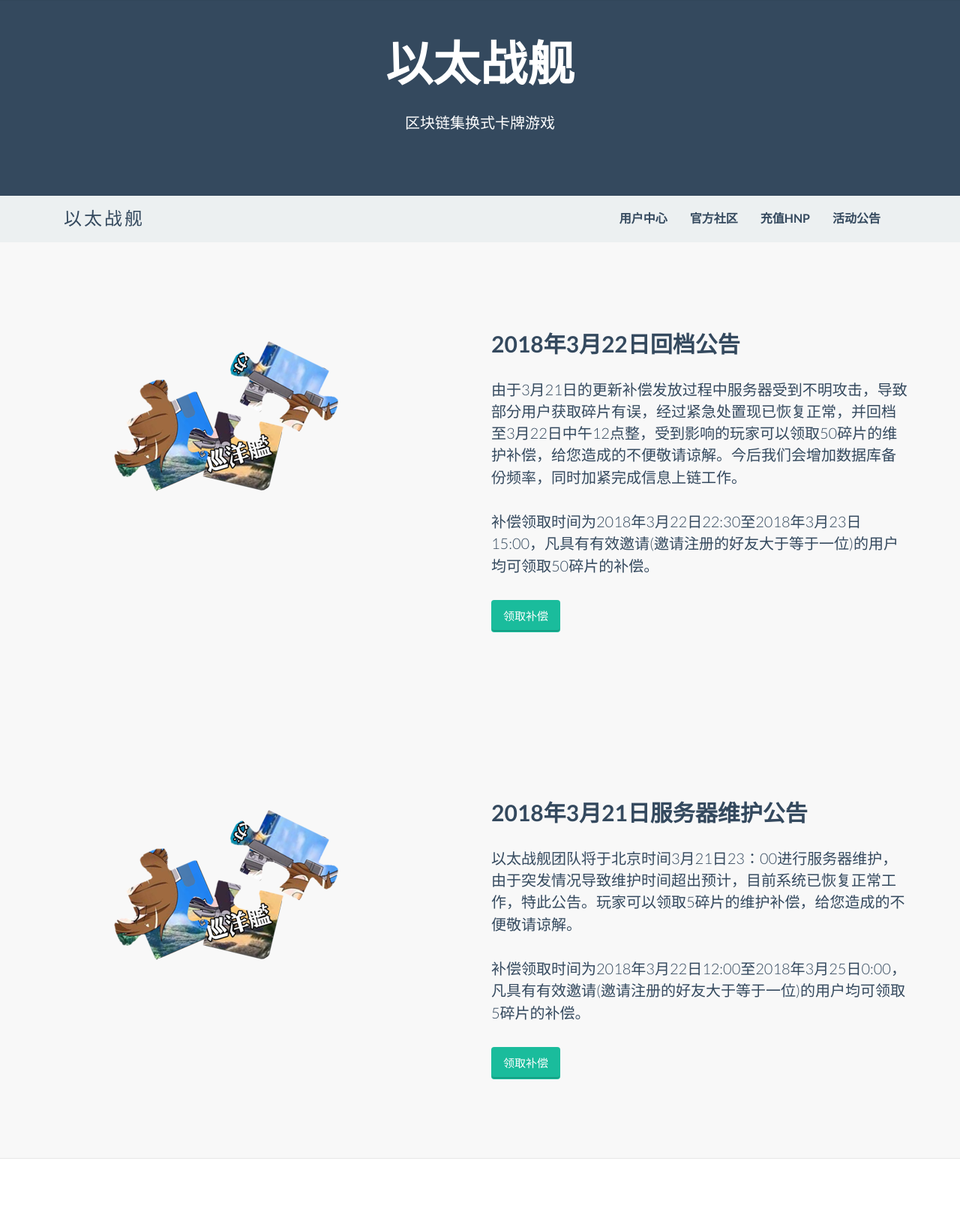
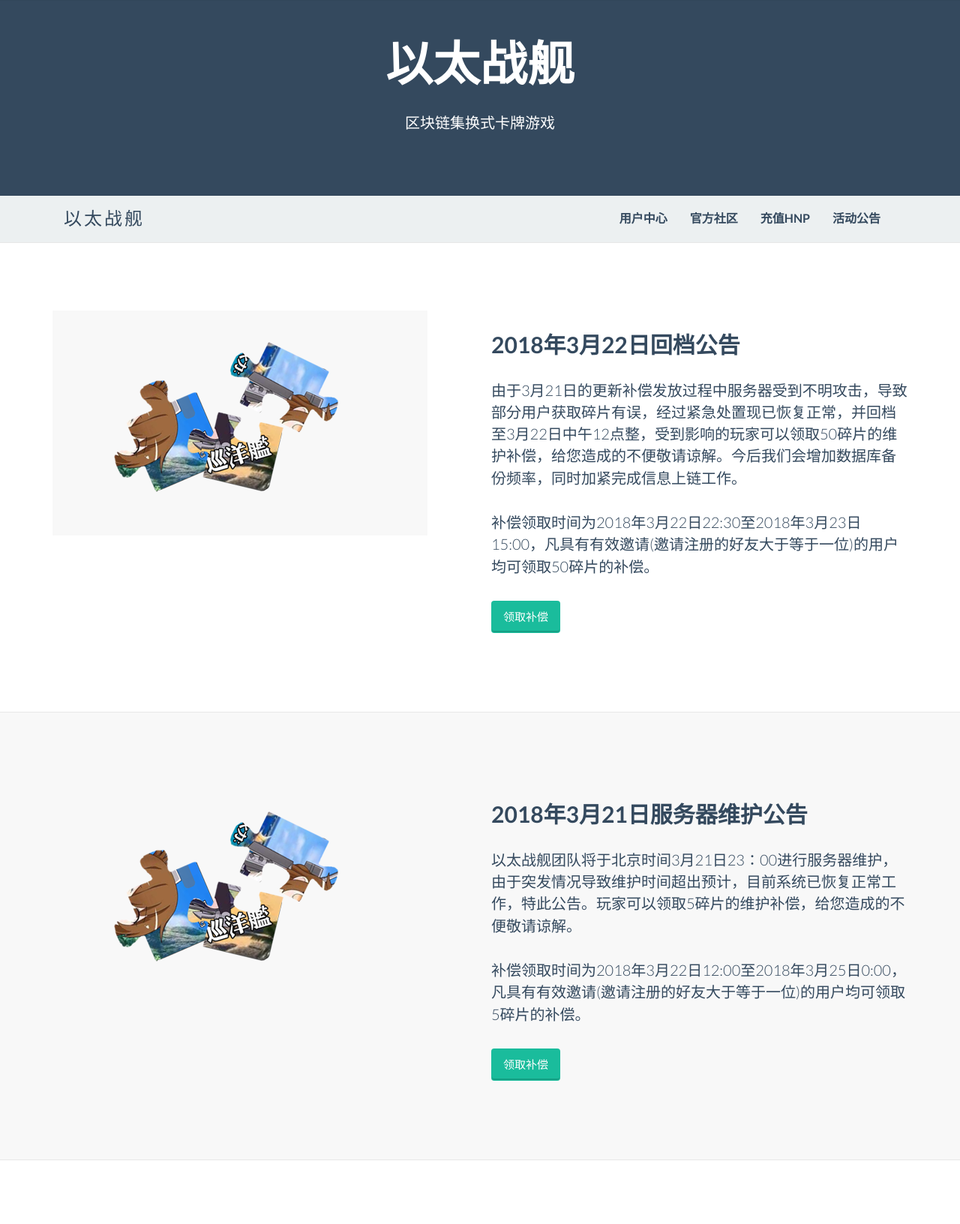
Before and after one commit to ubltroll/lamer_py, a Django app: page /notice in a window 1280 px wide. Shown: the top 1632 px of the page at 75% size. Run offline with Django 3.2, Linux system fonts and the light colour scheme; some libraries are stand-ins or nearby versions.

Commit message:
1.3.5b
美化

```diff
--- a/milicien/templates/notice.html
+++ b/milicien/templates/notice.html
@@ -15,7 +15,7 @@
 	</div>
 
 <div id='head'></div>
-<div class="content-section-a">
+<div class="content-section-b">
 
         <div class="container">
 
```
